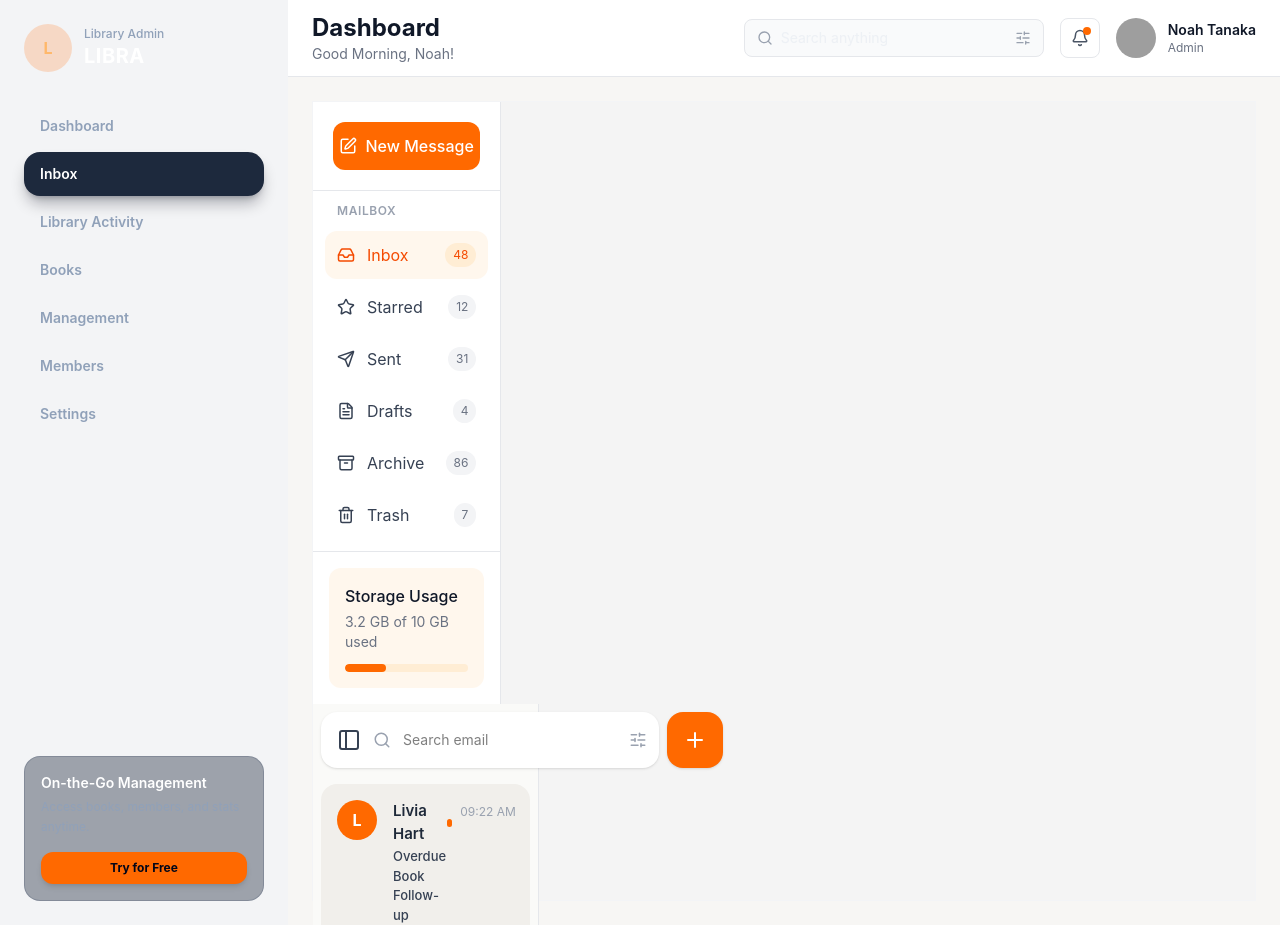
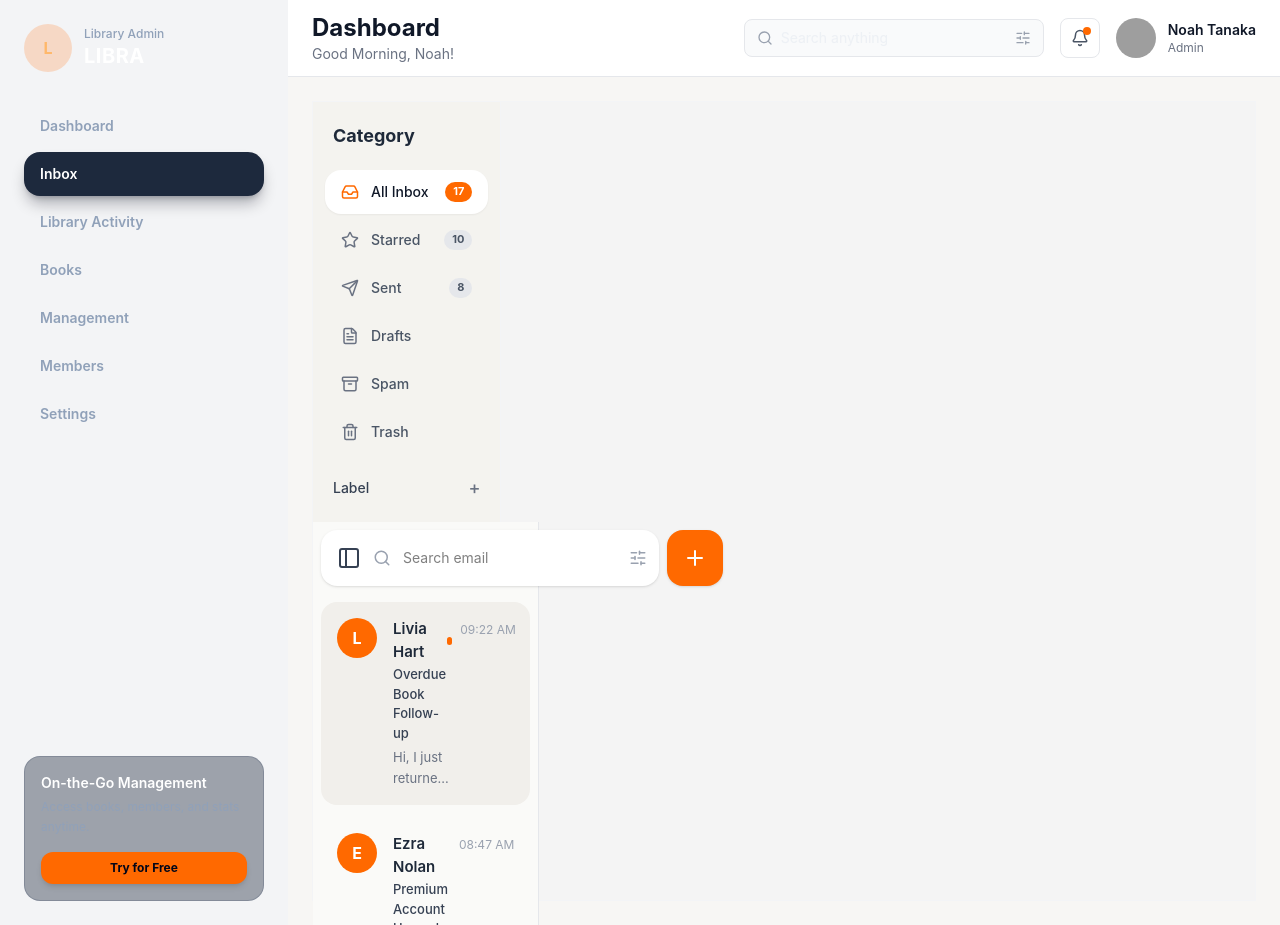
Before and after one commit to system-Barinda/LIBRA, a React (Vite) app: page /inbox in a window 1280 px wide. Built offline with nearby package versions, Linux system fonts and the light colour scheme; grey boxes are pictures that could not be loaded.

Commit message:
done to update the currently

```diff
--- a/src/components/inbox/Categories.tsx
+++ b/src/components/inbox/Categories.tsx
@@ -6,59 +6,41 @@ import {
   Archive,
   Trash2,
   PenSquare,
+  X,
 } from "lucide-react";
 
 const categories = [
-  {
-    name: "Inbox",
-    icon: Inbox,
-    count: 48,
-    active: true,
-  },
-  {
-    name: "Starred",
-    icon: Star,
-    count: 12,
-  },
-  {
-    name: "Sent",
-    icon: Send,
-    count: 31,
-  },
-  {
-    name: "Drafts",
-    icon: FileText,
-    count: 4,
-  },
-  {
-    name: "Archive",
-    icon: Archive,
-    count: 86,
-  },
-  {
-    name: "Trash",
-    icon: Trash2,
-    count: 7,
-  },
+  { name: "All Inbox", icon: Inbox, count: 17, active: true },
+  { name: "Starred", icon: Star, count: 10 },
+  { name: "Sent", icon: Send, count: 8 },
+  { name: "Drafts", icon: FileText, count: 0 },
+  { name: "Spam", icon: Archive, count: 0 },
+  { name: "Trash", icon: Trash2, count: 0 },
 ];
 
-export default function Categories() {
+export default function Categories({ isMobile, closeMenu }:any) {
   return (
-    <div className=" hidden lg:block h-full bg-white border-r border-gray-200 flex flex-col">
-      {/* Header */}
-      <div className="p-5 border-b border-gray-200">
-        <button className="w-full flex items-center justify-center gap-2 bg-orange-500 hover:bg-orange-600 text-white font-medium py-3 rounded-xl transition">
-          <PenSquare size={18} />
-          New Message
+    <div
+      className={`h-full bg-[#f4f3ef] border-r border-gray-100 flex flex-col justify-between ${
+        isMobile ? "w-full" : "hidden lg:flex"
+      }`}
+    >
+      <div>
+        {/* Header containing responsive close trigger */}
+        <div className="p-5 flex items-center justify-between">
+          <span className="text-lg font-bold text-gray-800">Category</span>
+          {isMobile && (
+            <button
+              onClick={closeMenu}
+              className="p-1.5 rounded-full hover:bg-gray-200 text-gray-500"
+            >
+              <X size={18} />
             </button>
+          )}
         </div>
 
-      {/* Categories */}
-      <div className="flex-1 p-3">
-        <h3 className="px-3 mb-3 text-xs uppercase tracking-wider text-gray-400 font-semibold">
-          Mailbox
-        </h3>
-
+        {/* Categories Dynamic Navigation Links */}
+        <div className="flex-1 px-3">
           <div className="space-y-1">
             {categories.map((category) => {
               const Icon = category.icon;
@@ -66,47 +48,42 @@ export default function Categories() {
               return (
                 <button
                   key={category.name}
-                className={`w-full flex items-center justify-between px-3 py-3 rounded-xl transition ${
+                  className={`w-full flex items-center justify-between px-4 py-3 rounded-2xl transition-all text-sm font-medium ${
                     category.active
-                    ? "bg-orange-50 text-orange-600"
-                    : "hover:bg-gray-100 text-gray-700"
+                      ? "bg-white text-gray-900 shadow-xs"
+                      : "hover:bg-gray-200/50 text-gray-600"
                   }`}
                 >
                   <div className="flex items-center gap-3">
-                  <Icon size={18} />
+                    <Icon size={18} className={category.active ? "text-orange-500" : "text-gray-500"} />
                     <span>{category.name}</span>
                   </div>
 
+                  {category.count > 0 && (
                     <span
-                  className={`text-xs px-2 py-1 rounded-full ${
+                      className={`text-[11px] font-bold px-2 py-0.5 rounded-full ${
                         category.active
-                      ? "bg-orange-100 text-orange-600"
-                      : "bg-gray-100 text-gray-500"
+                          ? "bg-orange-500 text-white"
+                          : "bg-gray-200 text-gray-600"
                       }`}
                     >
                       {category.count}
                     </span>
+                  )}
                 </button>
               );
             })}
           </div>
         </div>
+      </div>
 
-      {/* Footer */}
-      <div className="p-4 border-t border-gray-200">
-        <div className="rounded-xl bg-orange-50 p-4">
-          <h4 className="font-medium text-gray-900">
-            Storage Usage
-          </h4>
-
-          <p className="text-sm text-gray-500 mt-1">
-            3.2 GB of 10 GB used
-          </p>
-
-          <div className="mt-3 h-2 bg-orange-100 rounded-full overflow-hidden">
-            <div className="h-full w-1/3 bg-orange-500 rounded-full" />
+      {/* Optional User Stats / Footer section */}
+      <div className="p-5">
+        <div className="flex items-center justify-between text-sm font-medium text-gray-700">
+          <span>Label</span>
+          <button className="text-gray-500 hover:text-black text-lg">+</button>
         </div>
-        </div>
+        {/* Labels could go here */}
       </div>
     </div>
   );
```
Lines whose indentation alone changed are shown as unchanged.
